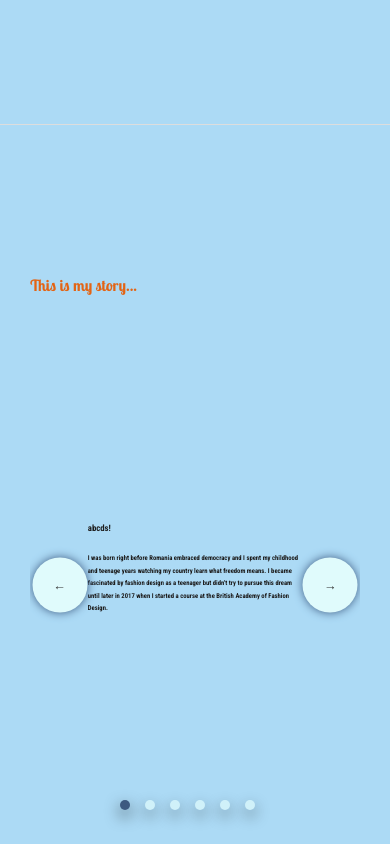
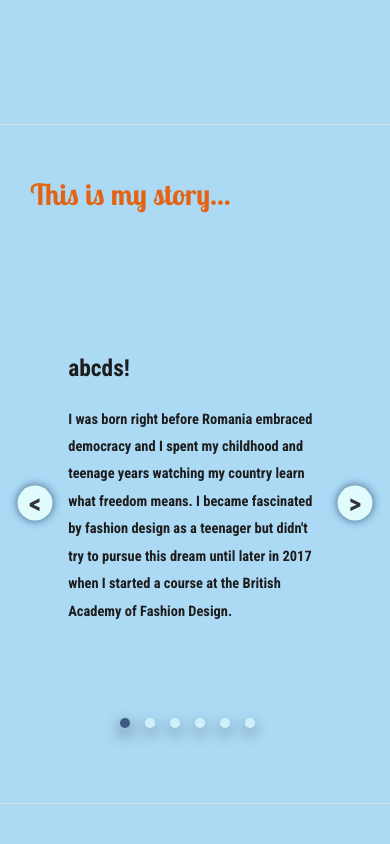
Before and after one commit to aaadriana/application-website, a plain HTML site: page index.html in a window 390 px wide. Shown: the part 720-1564 px from the top of the page. Drawn offline with Linux system fonts and the light colour scheme.

Commit message:
optimised sector 1 for mobile

```diff
--- a/index.html
+++ b/index.html
@@ -114,8 +114,8 @@
                 <img src="img/c.jpg" alt="" class="about-photo" />
             </div>
 
-            <button class="slider-btn slider-btn-left">&larr;</button>
-            <button class="slider-btn slider-btn-right">&rarr;</button>
+            <button class="slider-btn slider-btn-left">&lt;</button>
+            <button class="slider-btn slider-btn-right">&gt;</button>
             <div class="dots"></div>
           </div>
       </section>
--- a/style.css
+++ b/style.css
@@ -93,6 +93,16 @@ body.dark-theme .links-tab {
   padding: 15rem 3rem;
   border-top: 1px solid #ddd;
   transition: transform 1s, opacity 1s;
+}
+
+.sector#sector-1 {
+  padding-left: 0;
+  padding-right: 0;
+}
+
+.sector#sector-1 .sector-header {
+  padding-left: 3rem;
+  padding-right: 3rem;
 }
 
 .sector-hidden {
@@ -307,7 +317,7 @@ h4 {
 
 .slide > img {
   width: 100%;
-  height: 100%;
+  height: 75%;
   object-fit: cover;
 }
 
@@ -322,7 +332,7 @@ h4 {
   border-radius: 50%;
   height: 5.5rem;
   width: 5.5rem;
-  font-size: 3.25vw;
+  font-size: 3vw;
   cursor: pointer;
   box-shadow: 0 0 10px #3d5a80;
 }
@@ -370,7 +380,7 @@ h4 {
 }
 
 .about-header {
-  font-size: 2.25vw;
+  font-size: 3vw;
   font-weight: 500;
   margin-bottom: 1.5rem;
 }
@@ -639,4 +649,26 @@ h4 {
   .btn-text {
     font-size: 4vw;
   }
+
+  .sector {
+    padding: 5rem 3rem;
+  }
+
+  .sector-header {
+    font-size: 7.5vw;
+  }
+
+  .about-header {
+    font-size: 6vw;
+  }
+
+  .about-text {
+    font-size: 3.7vw;
+  }
+
+  .slider-btn {
+    height: 3.5rem;
+    width: 3.5rem;
+    font-size: 7vw;
+  }
 }
```
